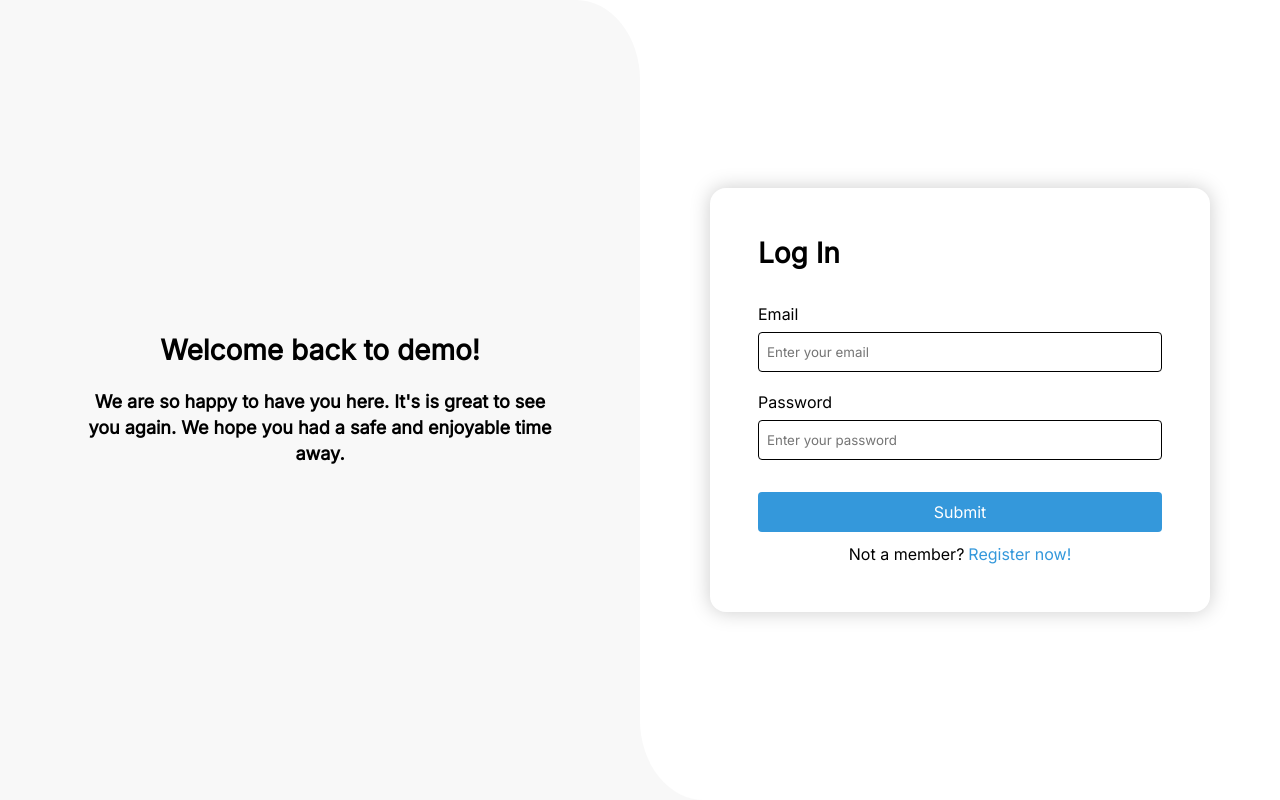
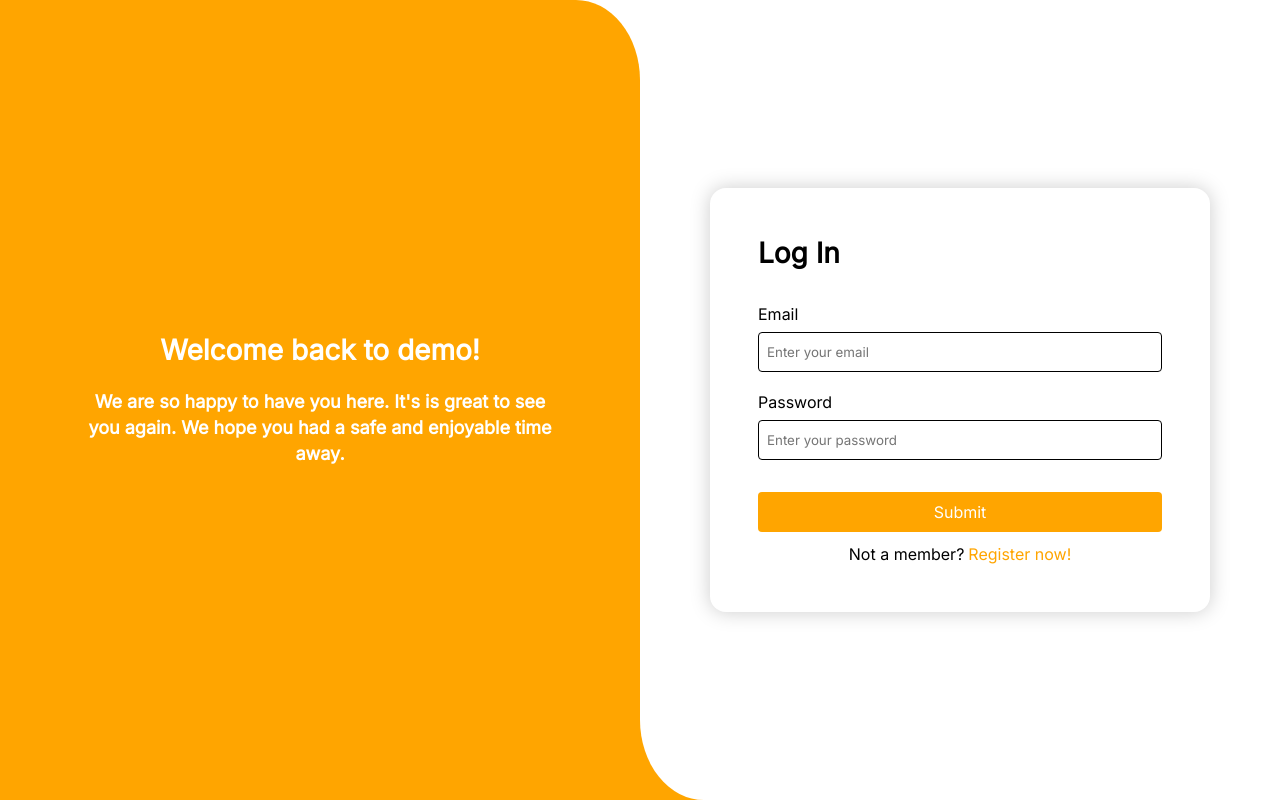
Before and after one commit to Sven2219/kulendayz, a React (Vite) app: page /login in a window 1280 px wide. Built offline with nearby package versions, Linux system fonts and the light colour scheme.

Commit message:
Changed: auth-screens design

```diff
--- a/src/components/button/index.scss
+++ b/src/components/button/index.scss
@@ -24,7 +24,7 @@
 
 .button-primary {
   @extend .button;
-  background-color: $blue;
+  background-color: $orange;
   border: unset;
   color: $white;
   &:disabled {
--- a/src/components/input/index.scss
+++ b/src/components/input/index.scss
@@ -11,7 +11,7 @@
 
   .input:focus {
     outline: none;
-    border: 2px solid $blue;
+    border: 2px solid $orange;
   }
 
   .invalid {
--- a/src/components/text/index.scss
+++ b/src/components/text/index.scss
@@ -26,5 +26,5 @@
 
 .linkable-text {
   text-decoration: unset;
-  color: $blue;
+  color: $orange;
 }
--- a/src/modules/login/index.tsx
+++ b/src/modules/login/index.tsx
@@ -44,7 +44,7 @@ const Login = () => {
           <Text as="h1" variant="title" className="intro-title">
             {t('login.introTitle')}
           </Text>
-          <Text as="h2" variant="subtitle">
+          <Text as="h2" variant="subtitle" className="intro-subtitle">
             {t('login.introDescription')}
           </Text>
         </div>
--- a/src/modules/shared/style/auth-screen.scss
+++ b/src/modules/shared/style/auth-screen.scss
@@ -6,7 +6,7 @@
   .side {
     display: flex;
     flex: 1;
-    background-color: $dim-smoke;
+    background-color: $orange;
   }
 
   .center {
@@ -32,6 +32,10 @@
       padding-inline: 80px;
       .intro-title {
         margin-bottom: 20px;
+        color: $white;
+      }
+      .intro-subtitle {
+        color: $white;
       }
     }
   }
--- a/src/styles/colors.scss
+++ b/src/styles/colors.scss
@@ -5,3 +5,4 @@ $black: #000;
 $light-blue: #f3f3f3;
 $blue: #3498db;
 $fire-brick: #b22222;
+$orange: #ffa500;
```
